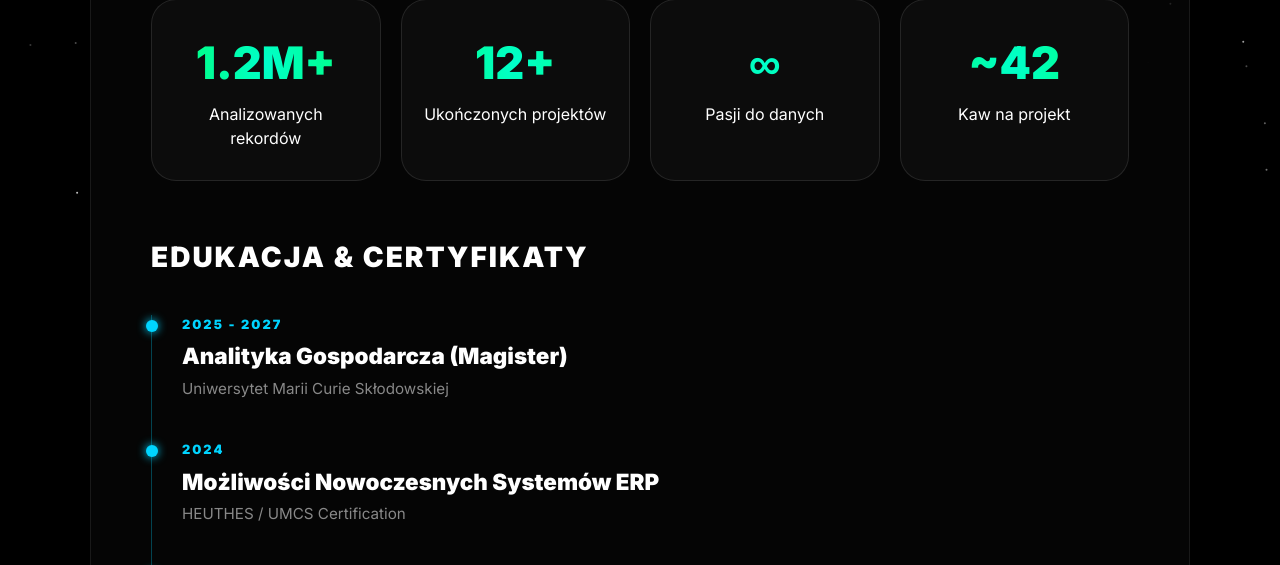
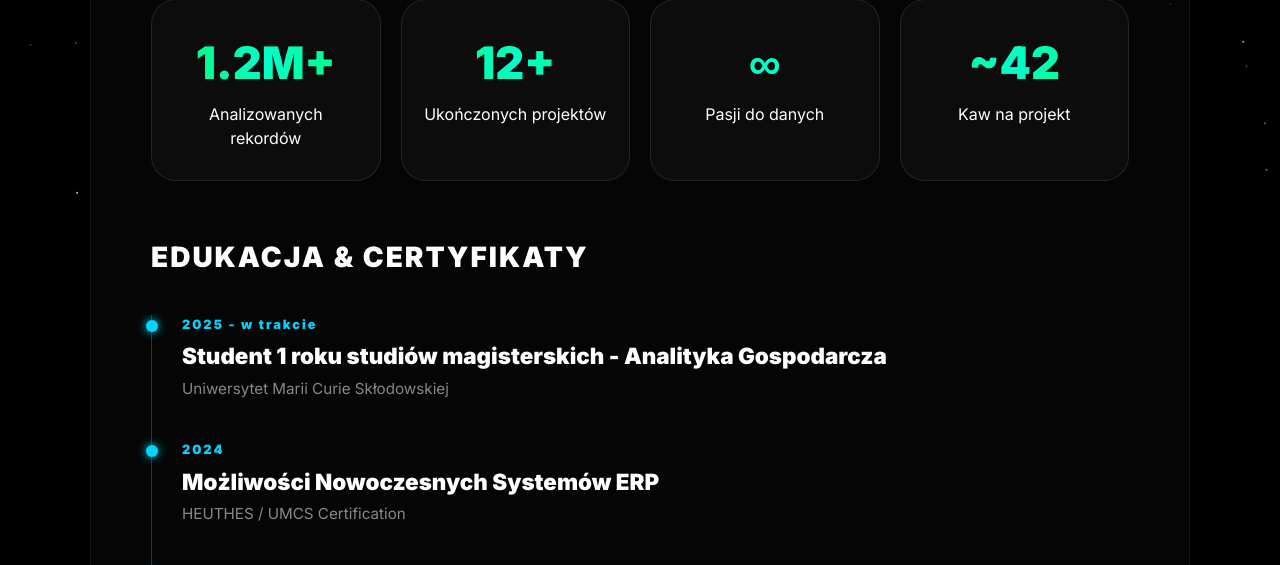
Before and after one commit to voytecgabbana/portfolio, a Flask app: page /about in a window 1280 px wide. Shown: the part 512-1077 px from the top of the page. Run offline with Flask 3, Linux system fonts and the light colour scheme; some libraries are stand-ins or nearby versions.

Commit message:
fix commit
about page fix

```diff
--- a/templates/about.html
+++ b/templates/about.html
@@ -125,9 +125,10 @@
             <div class="timeline">
 
                 <div class="timeline-item">
-                    <div class="timeline-date">2025 - 2027</div>
-                    <div class="timeline-title" data-lang="pl">Analityka Gospodarcza (Magister)</div>
-                    <div class="timeline-title lang-hidden" data-lang="en">Economic Analytics (Master's)</div>
+                    <div class="timeline-date" data-lang="pl">2025 - w trakcie</div>
+                    <div class="timeline-date lang-hidden" data-lang="en">2025 - in progress</div>
+                    <div class="timeline-title" data-lang="pl">Student 1 roku studiów magisterskich - Analityka Gospodarcza</div>
+                    <div class="timeline-title lang-hidden" data-lang="en">1st Year Master's Student - Economic Analytics</div>
                     <div class="timeline-org">Uniwersytet Marii Curie Skłodowskiej</div>
                 </div>
                  <div class="timeline-item">
```
